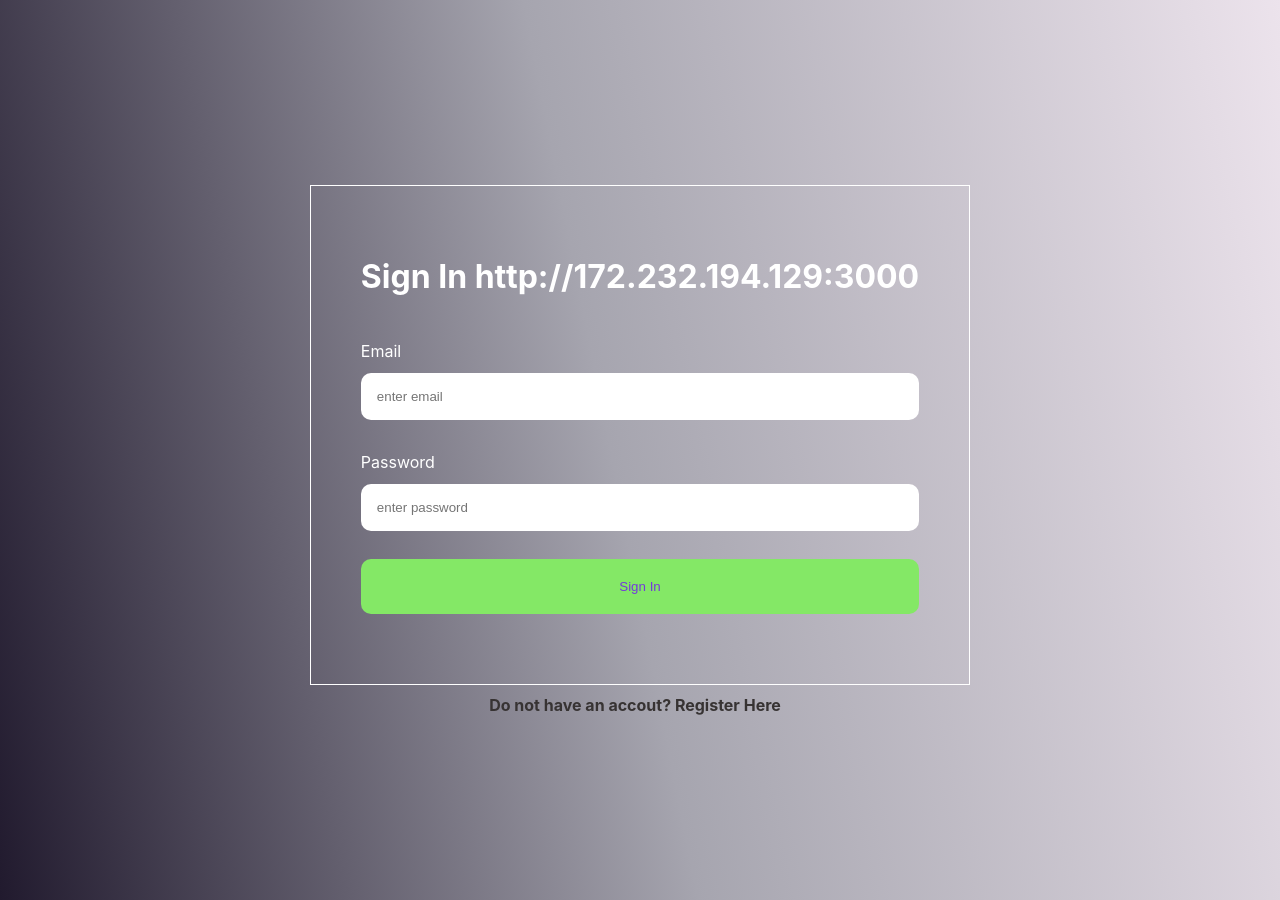
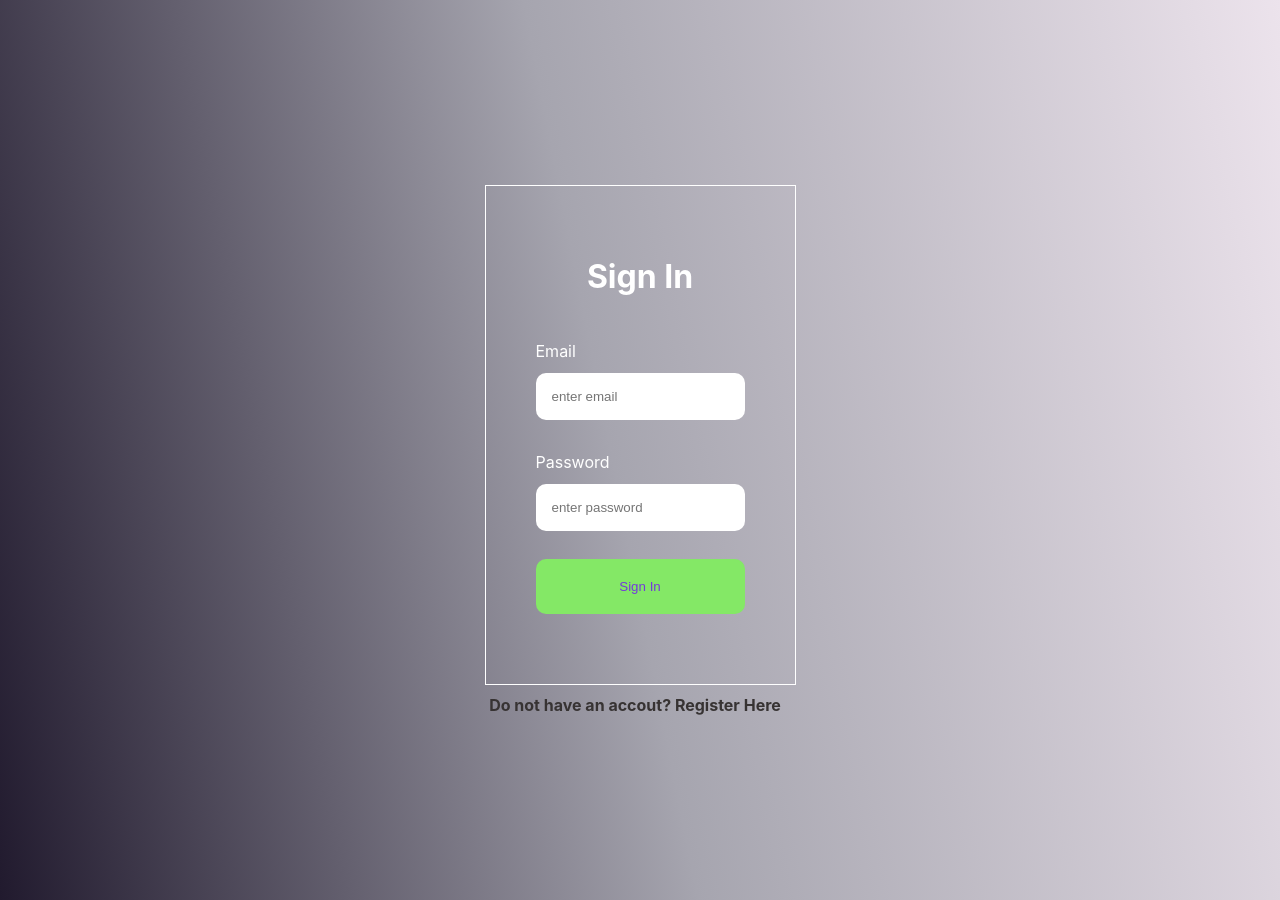
Before and after one commit to NoellaMarie501/My-Basecam-Web-app, a React (Create React App) app: page /signin in a window 1280 px wide. Built offline with nearby package versions, Linux system fonts and the light colour scheme.

Commit message:
arranged the port for connection with api on linode

```diff
--- a/src/views/auth/signin.jsx
+++ b/src/views/auth/signin.jsx
@@ -26,7 +26,7 @@ export default function SignIn(){
         <div className="signin-form">
             <form onSubmit={handleSubmit} className="signin-form1">
             {message && <p className="error">{message}</p>}
-            <h1>Sign In {API_URL}</h1> <br />
+            <h1>Sign In </h1> <br />
             <label htmlFor="email">Email</label>
             <input value ={form.email} onChange={ (e) => handleChange(e,setForm,form)} type = "email" placeholder = "enter email" name = "email" required></input><br />
             <label htmlFor="password">Password</label>
```
